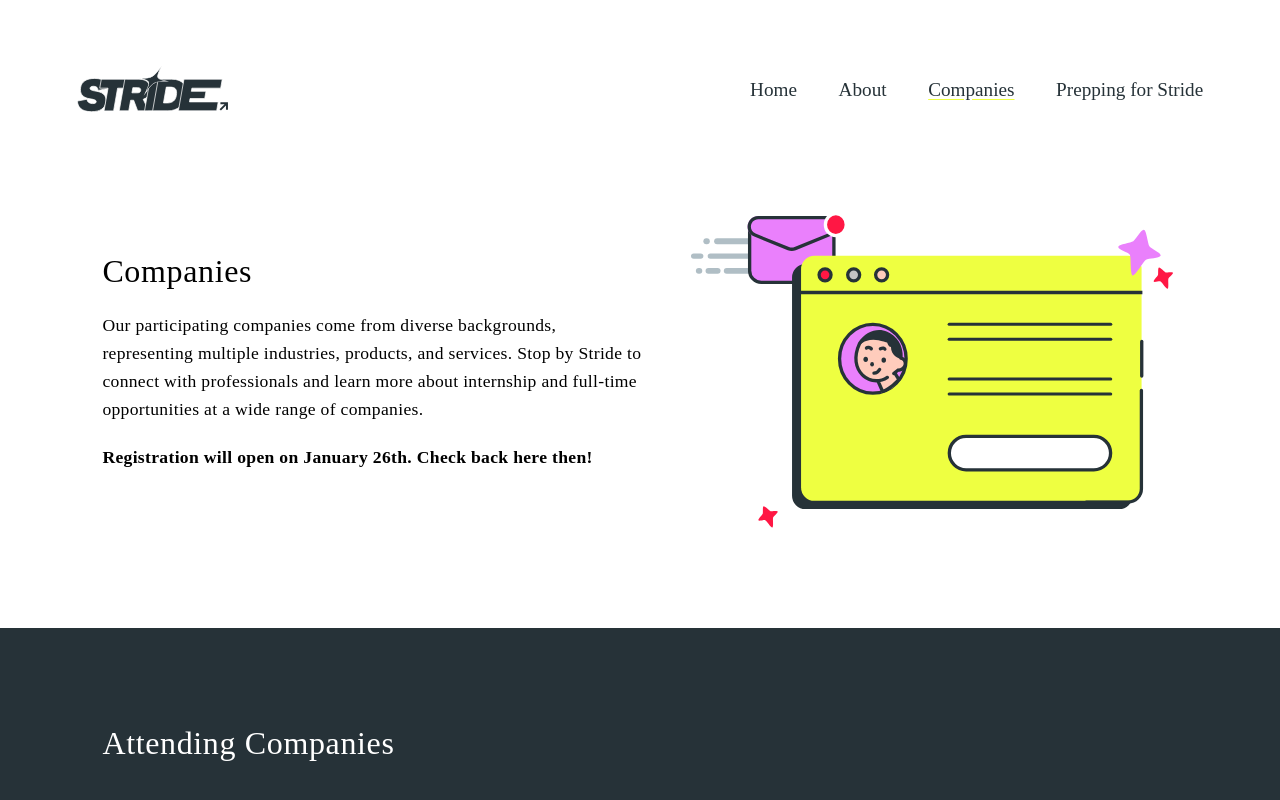
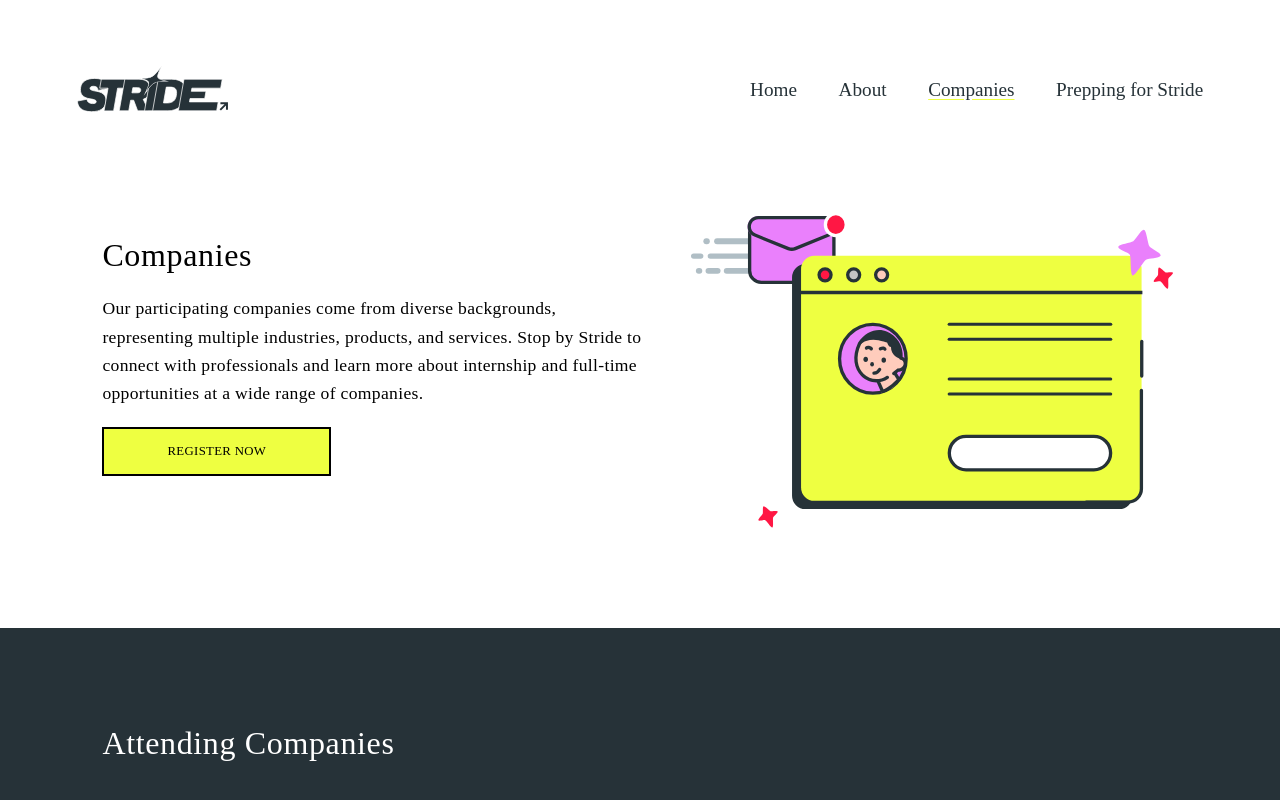
Before and after one commit to ucsddesignco/stride22, a React (Create React App) app: page /companies in a window 1280 px wide. Shown: the top 800 px of the page. Built offline with nearby package versions, Linux system fonts and the light colour scheme; a web font is replaced by a local one.

Commit message:
Companies

```diff
--- a/src/App.css
+++ b/src/App.css
@@ -46,6 +46,10 @@ body {
   margin-right: 3rem;
 }
 
+.register-left a {
+  text-decoration: none;
+}
+
 .register h1 {
   font-size: 2rem;
   font-family: "Neue Plak";
@@ -71,11 +75,12 @@ body {
 
 .button-yellow {
   display: flex;
-  background-color: #F5D34D;
+  background-color: #EEFF41;
   height: 45px;
   width: 225px;
   cursor: pointer;
   margin-bottom: 2rem;
+  border: 2px solid black;
 }
 
 .button-yellow p {
--- a/src/components/Companies/CompanyItems.js
+++ b/src/components/Companies/CompanyItems.js
@@ -35,6 +35,18 @@ export const CompanyItems =
 		work: [],
 		website: "https://www.epic.com/ ",
 	},
+	{
+		name: "Seismic",
+    	image: "seismic.svg",
+		bio: "Seismic helps marketing and sales teams fulfill their promise to drive revenue together. Founded in 2010, Seismic has quickly grown to become the global leader in sales enablement. Today, you can find teams using Seismic to increase sales performance and marketing efficiency in more than 50 countries. The world’s largest B2B companies rely on Seismic to ensure that their globally distributed sales and partner teams have access to the right sales content at the right time.",
+		roles: [
+
+		],
+		rolelinks: [],
+		work: [],
+		website: "https://seismic.com/",
+	},
+
 	/* {
 		name: "ServiceNow",
 		image: "servicenow.png",
--- a/src/components/Companies/Register.js
+++ b/src/components/Companies/Register.js
@@ -13,7 +13,11 @@ function Register() {
                 about internship and full-time opportunities at a wide range
                 of companies.
                 </p>
-                <p><strong>Registration will open on January 26th. Check back here then!</strong></p>
+                <a href="https://forms.gle/d93Fwtk5bCEfZdcp9" target="_blank" >
+                <div className="button-yellow">
+                  <p>Register Now</p>
+                </div>
+                </a>
             </div>
             <img src={MainGraphic} alt="" className='register-graphic' />
         </div>
--- a/src/components/Home/Landing/index.js
+++ b/src/components/Home/Landing/index.js
@@ -11,8 +11,7 @@ function Landing() {
                 <h1>Stride Micro Design Career Fair</h1>
                 <h2>February 5th, 2022<br/>9-11AM, 12-2PM</h2>
                 <p>Stride strives to offer our top design students the opportunity to begin building long-term relationships with professionals in the field(s) of human-centered design, human factors, user research, user experience, interaction design, UI design, visual design, content strategy, product development, brand design, product design, UX engineering, web development, and much more.</p>
-                <p><strong>Registration will open on January 26th. Check back here then!</strong></p>
-                {/* <a href="">APPLY NOW</a> */}
+                <a href="https://forms.gle/d93Fwtk5bCEfZdcp9" target="_blank">REGISTER NOW</a>
             </div>
         </div>
     )
--- a/src/components/Home/Landing/style.css
+++ b/src/components/Home/Landing/style.css
@@ -1,5 +1,5 @@
 .landing {
-    padding: 0 8vw;
+    padding: 0 8vw 2rem;
     height: 90vh;
     display: flex;
     align-items: center;
@@ -30,7 +30,7 @@
     color: #263238;
     background-color: #EEFF41;
     border: solid #263238 2px;
-    padding: 1rem;
+    padding: 1rem 3rem;
 }
 
 .landing__content > a:hover {
--- a/src/components/Home/Sponsor/index.js
+++ b/src/components/Home/Sponsor/index.js
@@ -29,7 +29,7 @@ function Sponsors() {
                 {CompanyItems.map((company, index) => {
                     if (index < 4)
                         return(
-                            <Grid item xs={12} sm={6} md={4} >
+                            <Grid item xs={12} sm={6} md={3} >
                                 <div className="attending-card" onClick={() => display(index)}>
                                     <img src={cross} alt="" className="cross-image" />
                                     <img src={require(`../../../assets/images/companies/${company.image}`)} className="attending-image" />
```
Also changed, not shown: src/assets/images/companies/seismic.svg (added).
